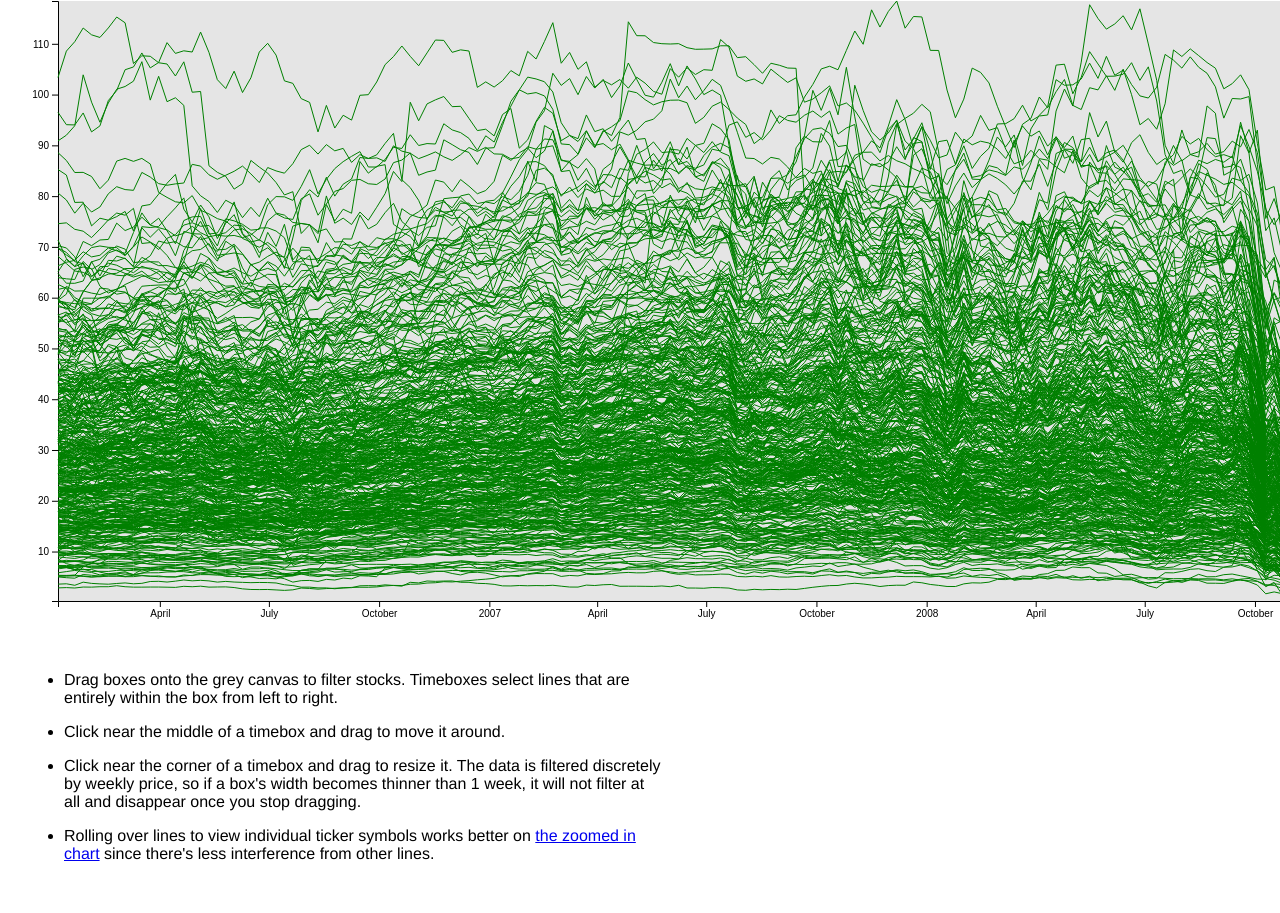
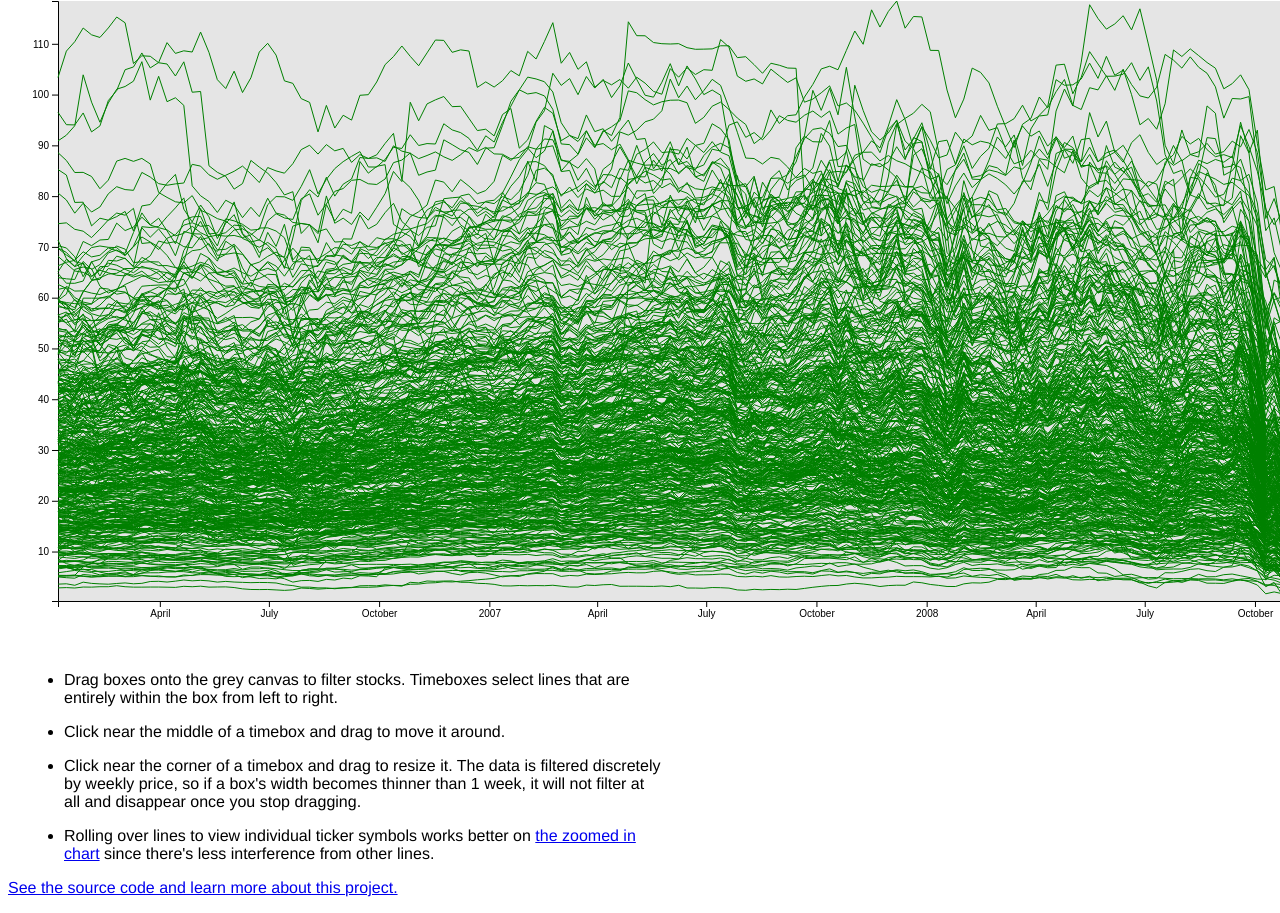
Before and after one commit to alecglassford/time-searcher, a plain HTML site: page index.html in a window 1280 px wide. Shown: the part 190-1103 px from the top of the page. Before the commit the page ends 1069 px from the top, so only its background shows below. Drawn offline with nearby package versions, Linux system fonts and the light colour scheme.

Commit message:
add link to repo

```diff
--- a/index.html
+++ b/index.html
@@ -27,5 +27,6 @@
             <li>Click near the corner of a timebox and drag to resize it. The data is filtered discretely by weekly price, so if a box's width becomes thinner than 1 week, it will not filter at all and disappear once you stop dragging.</li>
             <li>Rolling over lines to view individual ticker symbols works better on <a href="?drilldown">the zoomed in chart</a> since there's less interference from other lines.</li>
         </ul>
+        <p><a href="https://github.com/alecglassford/time-searcher">See the source code and learn more about this project.</a></p>
     </body>
 </html>
```
